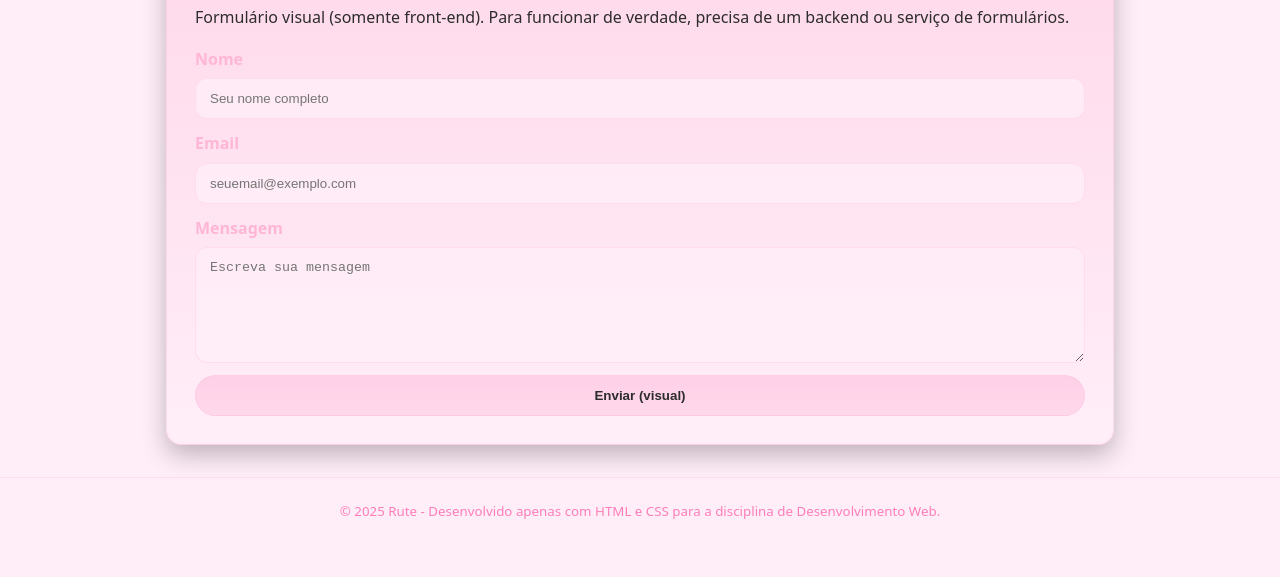
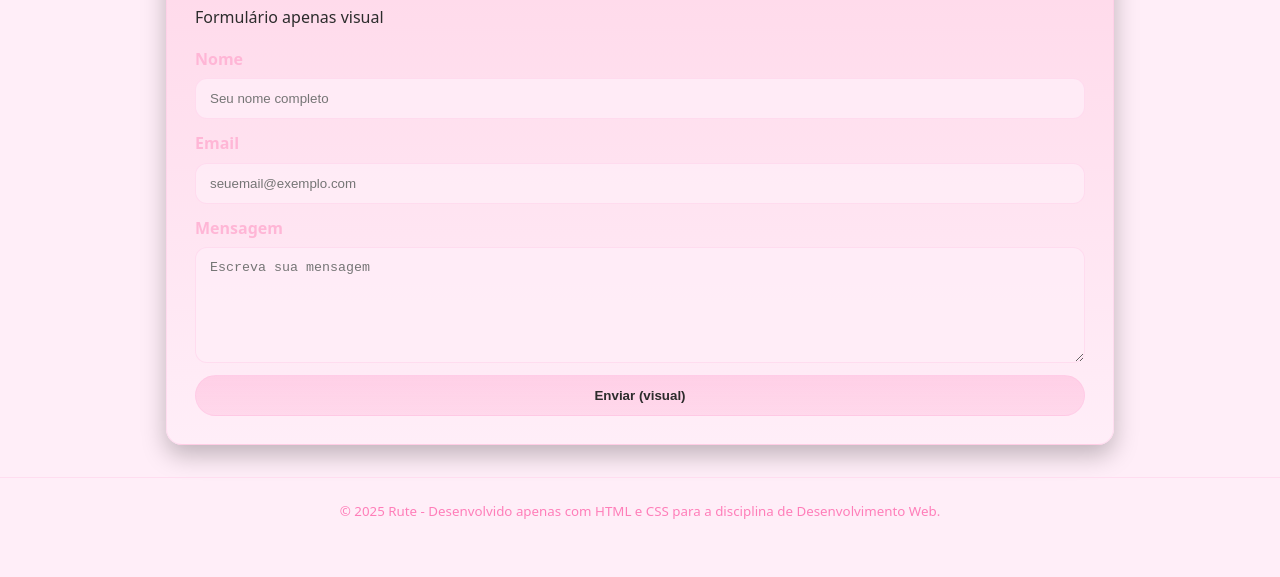
Before and after one commit to Rutetec/Portf-lio-Pessoal, a plain HTML site: page contato.html in a window 1280 px wide. Shown: the part 223-800 px from the top of the page. Drawn offline with Linux system fonts and the light colour scheme.

Commit message:
Add files via upload

```diff
--- a/contato.html
+++ b/contato.html
@@ -29,7 +29,7 @@
 
 <section class="card">
   <h1>Contato</h1>
-  <p>Formulário visual (somente front‑end). Para funcionar de verdade, precisa de um backend ou serviço de formulários.</p>
+  <p>Formulário apenas visual</p>
   <form class="form" action="#" method="post" onsubmit="return false">
     <div class="input">
       <label for="nome">Nome</label>
```
